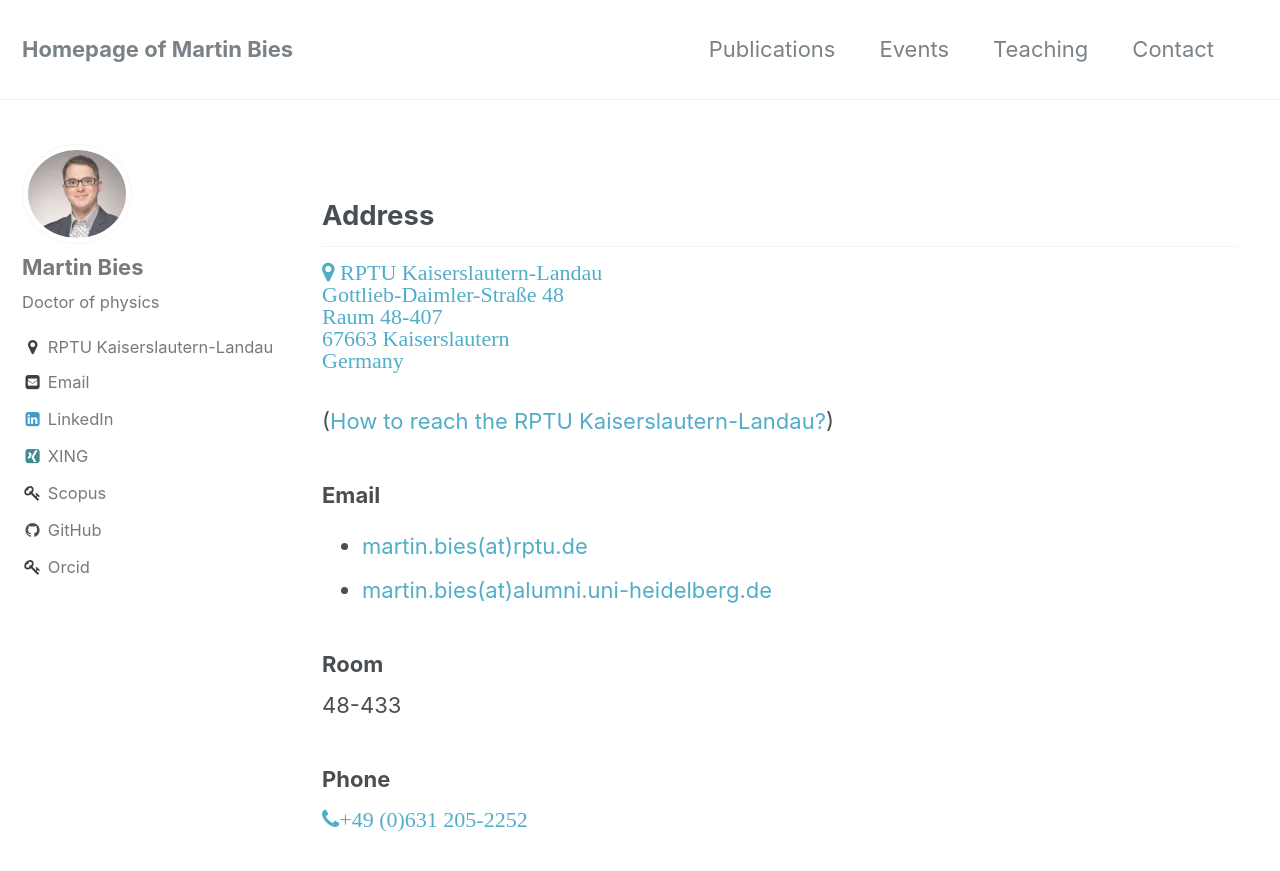
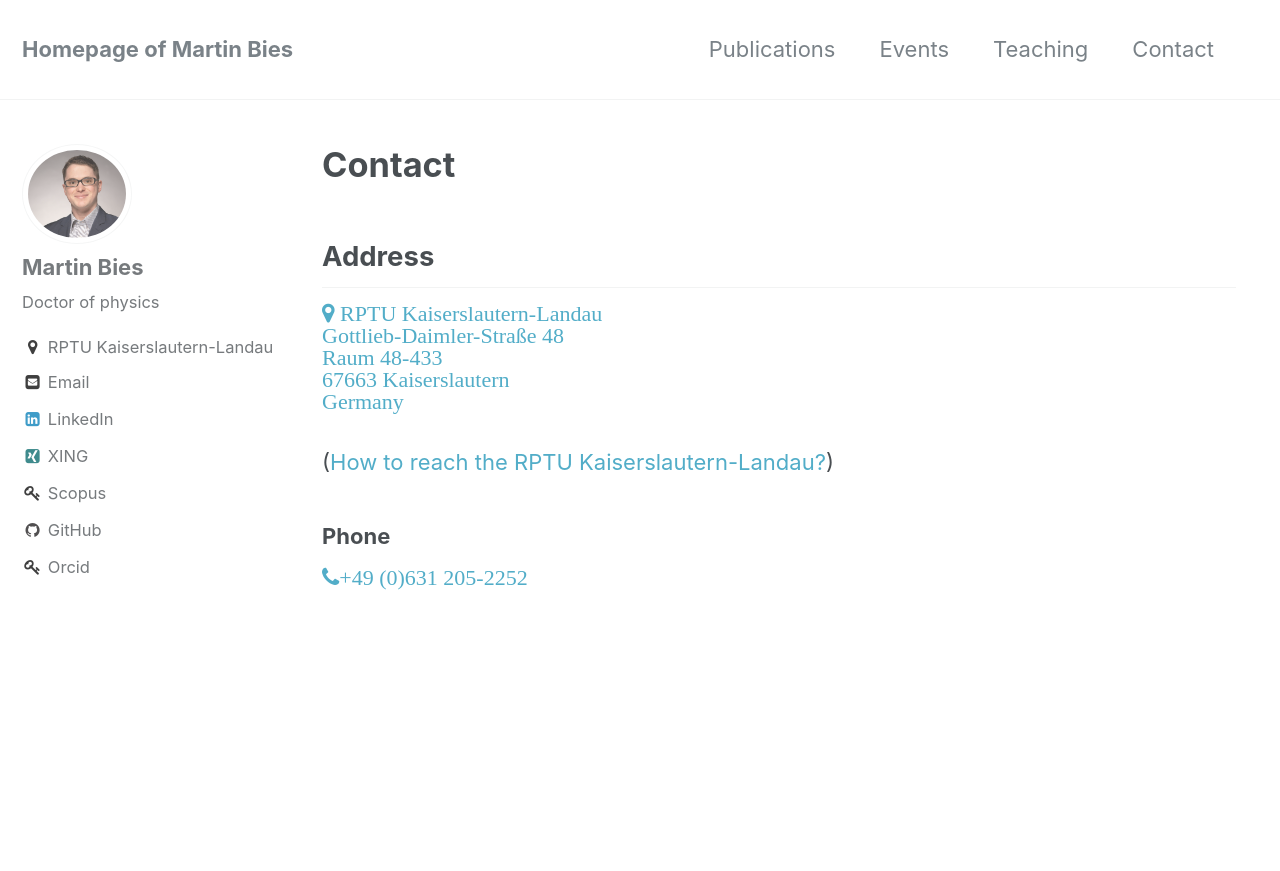
Before and after one commit to MartinBies/MartinBies.github.io, a Jekyll site: the page built from _pages/contact.md, in a window 1280 px wide and 900 px high. Shown: the top 871 px of the window. Built offline with Jekyll 4.4.1, drawn with Linux system fonts in a browser that asks for light colours.

Commit message:
Update contact page

```diff
--- a/_pages/contact.md
+++ b/_pages/contact.md
@@ -5,13 +5,15 @@ title: "Contact"
 permalink: /contact/
 ---
 
+# Contact
+
 ## Address
 
 <a class="social-btn" style="white-space: nowrap" href="https://www.google.com/maps/place/Gottlieb-Daimler-Stra%C3%9Fe+48,+67663+Kaiserslautern/@49.4238948,7.7505619,17z/data=!3m1!4b1!4m5!3m4!1s0x47966d4fcb567097:0x9e57032bea341dc1!8m2!3d49.4238948!4d7.7527506?hl=en" rel="noopener noreferrer">
 <i class="fa fa-fw fa-map-marker" aria-hidden="true">
 RPTU Kaiserslautern-Landau<br>
 Gottlieb-Daimler-Straße 48<br>
-Raum 48-407<br>
+Raum 48-433<br>
 67663 Kaiserslautern<br>
 Germany<br>
 </i>
@@ -21,16 +23,6 @@ Germany<br>
 
 ([How to reach the RPTU Kaiserslautern-Landau?](https://rptu.de/en/routes-and-means-of-transport))
 
-### Email
-
-* [martin.bies(at)rptu.de](mailto:martin.bies@rptu.de)
-* [martin.bies(at)alumni.uni-heidelberg.de](mailto:martin.bies@alumni.uni-heidelberg.de)
-
-
-### Room
-
-48-433
-
 
 ### Phone
 
```
